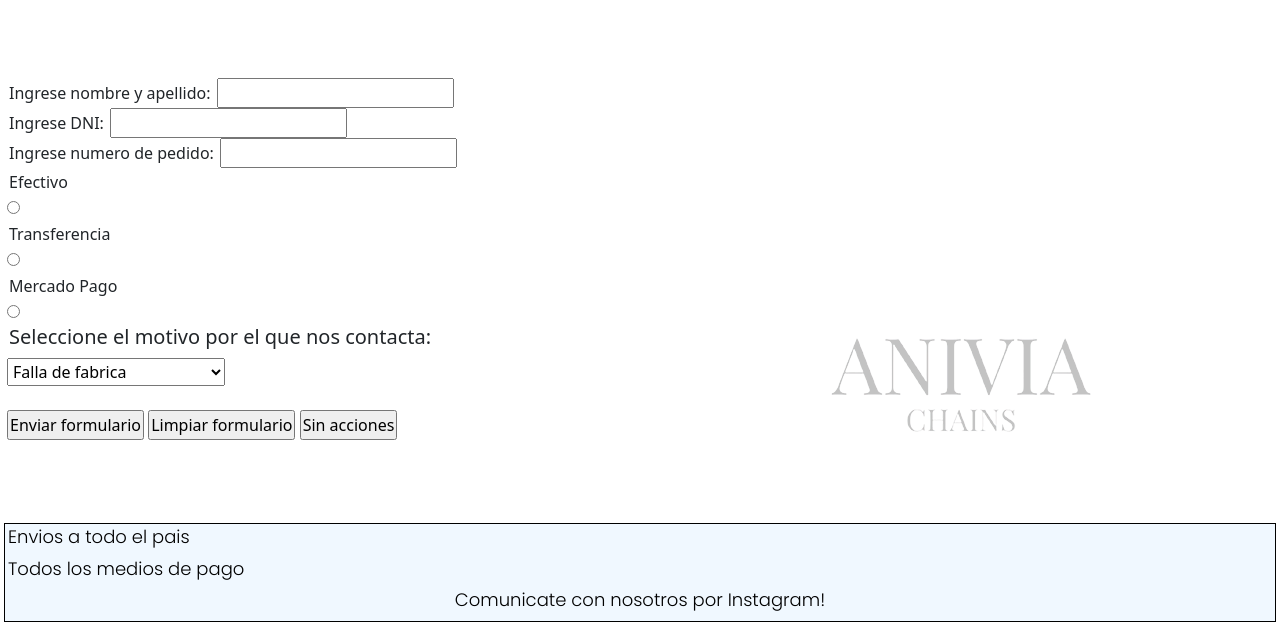
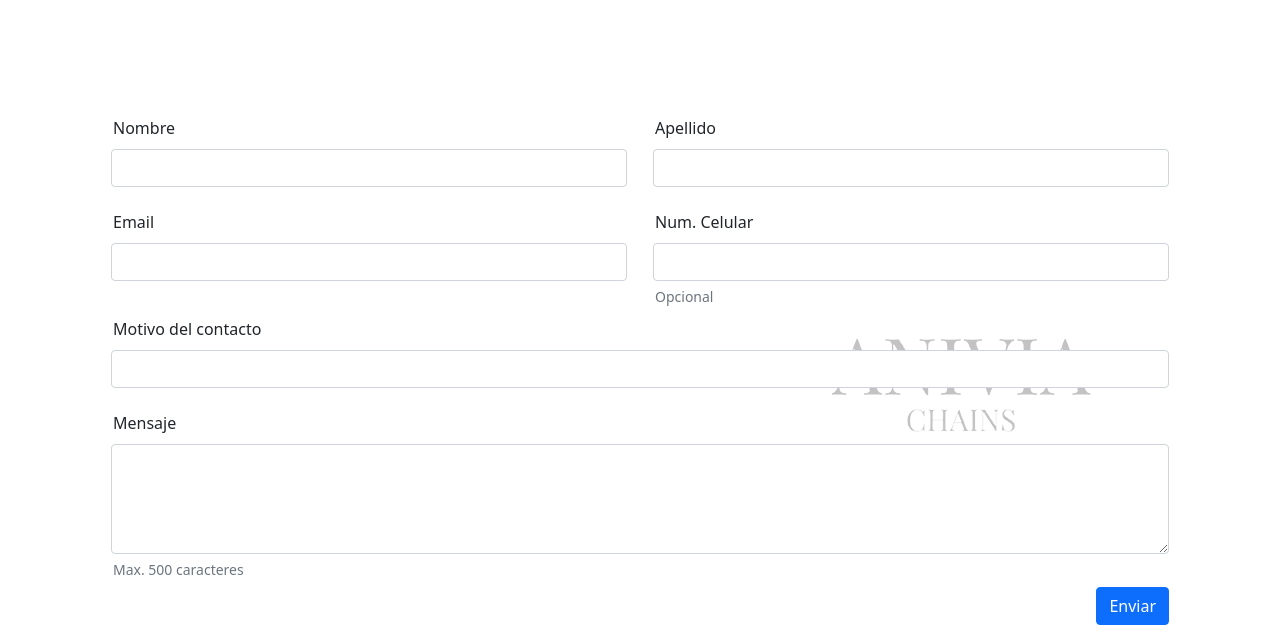
Before and after one commit to kalebbb13/proyectoAguirre, a plain HTML site: page secciones/contacto.html in a window 1280 px wide. Shown: the part 157-800 px from the top of the page. Drawn offline with nearby package versions, Linux system fonts and the light colour scheme.

Commit message:
segunda entrega del proyecto final

```diff
--- a/estilos/estilos.css
+++ b/estilos/estilos.css
@@ -247,8 +247,10 @@ footer{
         "footer     ";
     }
 
-    h2{
-        color: blueviolet;
+
+    .fotos{
+        display: flex;
+        justify-content: center;
     }
 
     .navbar-brand{
--- a/secciones/contacto.html
+++ b/secciones/contacto.html
@@ -34,41 +34,60 @@
     <main>
         <h2>Contactate con nosotros</h2>
 
+    <div class="container">
+      <div class="p-4">
         <form>
-            <label for="nombre_apellido">Ingrese nombre y apellido:</label>
-            <input type="text" name="nombre_apellido"/> <br>
+          <div class="row mb-3">
+            <div class="col">
+              <label for="first-name" class="form-label">Nombre</label>
+              <input
+                class="form-control"
+                type="text"
+                id="first-name"
+                required
+              />
+            </div>
+            <div class="col">
+              <label for="last-name" class="form-label">Apellido</label>
+              <input class="form-control" type="text" id="last-name" required />
+            </div>
+          </div>
+          <div class="row">
+            <div class="col">
+              <label for="email" class="form-label">Email</label>
+              <input class="form-control" type="email" id="email" required />
+            </div>
+            <div class="col">
+              <label for="phone" class="form-label"> Num. Celular</label>
+              <input class="form-control" type="tel" id="phone" />
+              <div id="phone-help" class="form-text">Opcional</div>
+            </div>
+          </div>
+          <div class="row mb-3">
+            <div class="col">
+              <label for="subject" class="form-label">Motivo del contacto</label>
+              <input class="form-control" type="text" id="subject" required />
+            </div>
+          </div>
+          <div class="row">
+            <div class="col">
+              <label for="message" class="form-label">Mensaje</label>
+              <textarea
+                class="form-control"
+                rows="4"
+                id="message"
+                required
+              ></textarea>
+              <div id="message-help" class="form-text">Max. 500 caracteres</div>
+            </div>
+          </div>
+          <div class="d-flex justify-content-end">
+            <button type="submit" class="btn btn-primary">Enviar</button>
+          </div>
+        </form>
+      </div>
+    </div>
 
-            <label for="dni">Ingrese DNI:</label>
-            <input type="number" name="dni"/> <br>
-
-            <label for="pedido">Ingrese numero de pedido:</label>
-            <input type="number" name="pedido"/> <br>
-
-            <div>Efectivo</div>
-            <input type="radio" name="pago" value="efectivo" />
-            <div>Transferencia</div>
-            <input type="radio" name="pago" value="transferencia" />
-            <div>Mercado Pago</div>
-            <input type="radio" name="pago" value="mercadopago" /><br>
-
-
-            <h6 class="contactoMotivo"> Seleccione el motivo por el que nos contacta: </h6>
-
-            <select name="Problema">
-                <option value="falla">Falla de fabrica</option>
-                <option value="no_me_gusto">No me gusto</option>
-                <option value="no_era_lo_que_esperaba">No era lo que esperaba</option>
-                <option value="problema_envio">Problema con el envio</option>
-                <option value="ninguna">Ninguna de las anteriores</option>
-            </select><br><br>
-
-            <input type="submit" value="Enviar formulario"/>
-            <input type="reset" value="Limpiar formulario">
-            <input type="button" value="Sin acciones"><br>
-
-
-
-        </form>
     </main>
 
 
```
Also changed, not shown: secciones/devoluciones.html (+7 -7 lines).
